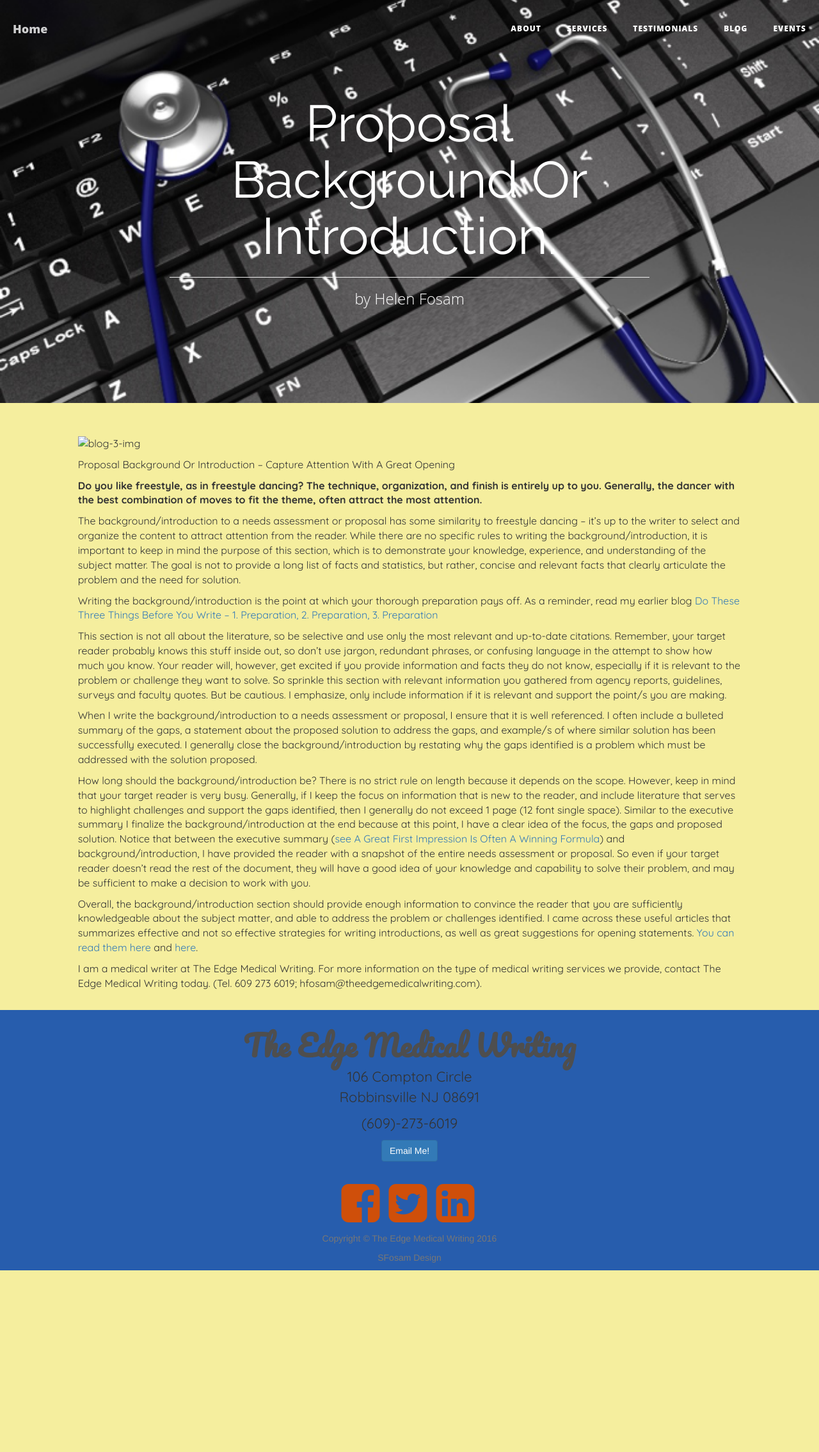
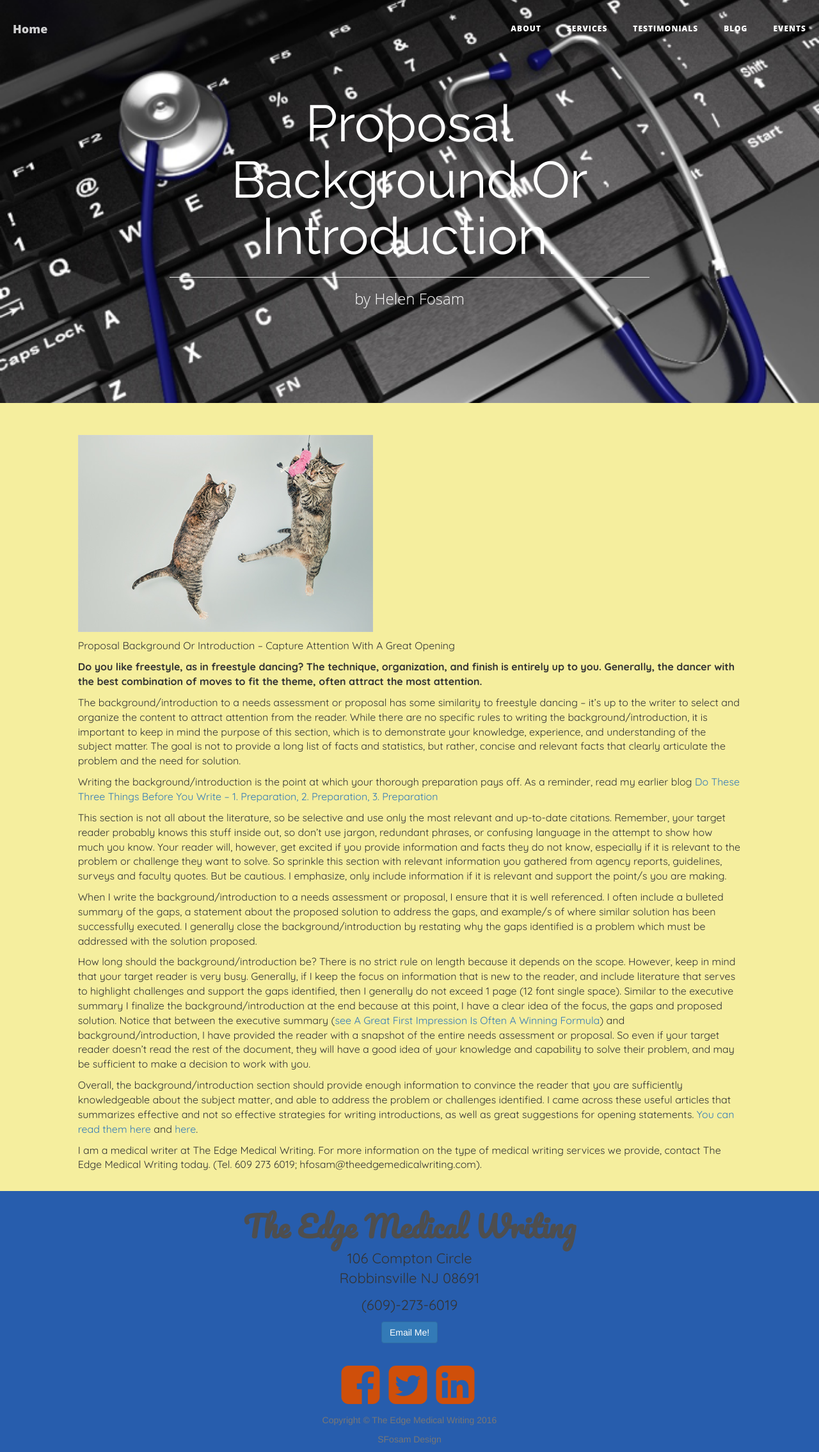
Before and after one commit to saltoriousSIG/theedge, a Jekyll site: the page built from _posts/blogs/2016-10-20-Proposal-Background-or-Introduction.md, in a window 1280 px wide. Shown: the whole page at 64% size. Built offline with Jekyll 4.4.1, drawn with Linux system fonts in a browser that asks for light colours; before the commit the page ends 1986 px from its top, so only the background shows below that.

Commit message:
Update 2016-10-20-Proposal-Background-or-Introduction.md

```diff
--- a/_posts/blogs/2016-10-20-Proposal-Background-or-Introduction.md
+++ b/_posts/blogs/2016-10-20-Proposal-Background-or-Introduction.md
@@ -7,7 +7,7 @@ date: October 20, 2016
 category: blogs
 ---
 
-![blog-3-img](theedge/assets/img/blog-6-pic.png)
+![blog-3-img](/assets/img/blog-6-pic.png)
 
 
 Proposal Background Or Introduction -- Capture Attention With A Great Opening
```
